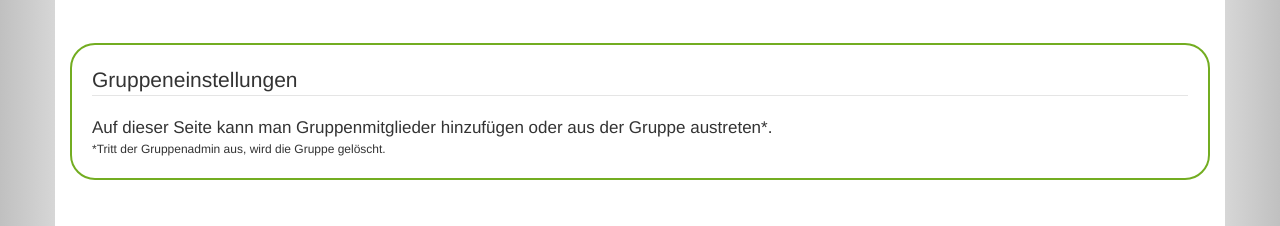
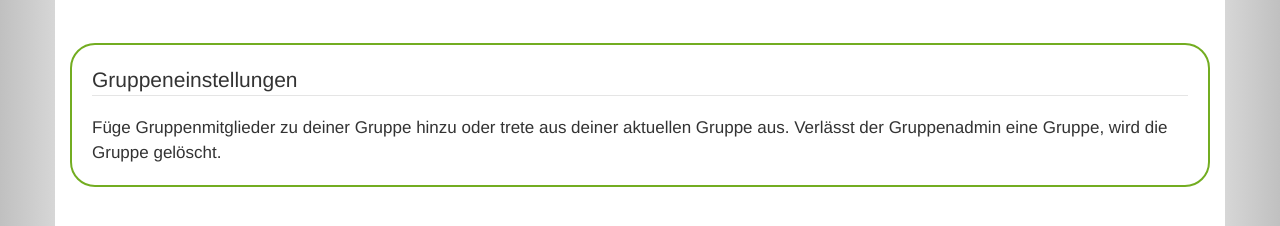
Before and after one commit to Tobsi1234/Essen_Git, a PHP site: page /gruppeneinstellungen.php in a window 1280 px wide. Shown: the part 51-277 px from the top of the page. Run offline with PHP 8.4, Linux system fonts and the light colour scheme; the visitor is signed in with stand-in values (Sample User, id 1); data that the repository does not hold is empty.

Commit message:
Beschreibungstexte leicht geändert

```diff
--- a/abstimmung.php
+++ b/abstimmung.php
@@ -297,7 +297,7 @@ require("includes/includeDatabase.php");
 			<div class="col-md-7" style="font-size: 15px">
 				<div class="info">
 					<legend>Abstimmung</legend>
-					Auf dieser Seite kann für heute, morgen oder übermorgen abgestimmt werden. Es kann für bis zu zwei Essen abgestimmt werden.
+					Auf dieser Seite kann für heute, morgen oder übermorgen abgestimmt werden. Jeder Benutzer kann bis zu zwei Essen wählen.
 				</div>
 				<div style="float:left; width:30px;"><label>Datum: </label>
 				</div>
--- a/gruppeneinstellungen.php
+++ b/gruppeneinstellungen.php
@@ -136,8 +136,7 @@ else {
 			?>
 			<div class="info">
 				<legend>Gruppeneinstellungen</legend>
-				Auf dieser Seite kann man Gruppenmitglieder hinzufügen oder aus der Gruppe austreten.
-				Tritt der Gruppenadmin aus, wird die Gruppe gelöscht.
+				Füge Gruppenmitglieder zu deiner Gruppe hinzu oder trete aus deiner aktuellen Gruppe aus. Verlässt der Gruppenadmin eine Gruppe, wird die Gruppe gelöscht.
 			</div>
 			<br>
 			<div class="form-horizontal">
@@ -161,8 +160,7 @@ else {
 		?>
 			<div class="info">
 				<legend>Gruppeneinstellungen</legend>
-				Auf dieser Seite kann man Gruppenmitglieder hinzufügen oder aus der Gruppe austreten*.<br>
-				<div style="font-size: 12px">*Tritt der Gruppenadmin aus, wird die Gruppe gelöscht.</div>
+				Füge Gruppenmitglieder zu deiner Gruppe hinzu oder trete aus deiner aktuellen Gruppe aus. Verlässt der Gruppenadmin eine Gruppe, wird die Gruppe gelöscht.
 			</div>
 			<br>
 			<label>Deine Gruppe:</label> <?php echo $gruppenname[0];?><br>
--- a/locationverwaltung.php
+++ b/locationverwaltung.php
@@ -23,7 +23,7 @@ include("includes/includeBody.php");
             <br>
             <div class="info">
                 <legend>Verwaltung</legend>
-                Auf dieser Seite wird eine Übersicht über alle Locations und Essen angezeigt. Außerdem können noch fehlende Essen oder Locations hinzugefügt werden.
+                Diese Seite enthält eine Übersicht über alle Locations und Essen. Außerdem können noch fehlende Locations oder Essen hinzugefügt werden.
             </div>
             <ul class="nav navbar-nav" id="navbarPages">
                 <li><a href="#locations"><img src="https://cdn.aldingerwolf.com/wp-content/uploads/2012/06/Stuttgart_Europaviertel_2.jpg" style="height: 250px; weight: 300px;"><br> <h3>Locationsverwaltung</h3></a></li>
--- a/verlauf.php
+++ b/verlauf.php
@@ -191,7 +191,7 @@ require("includes/includeDatabase.php");
 		<div>
 			<div class="info">
 				<legend>Verlauf</legend>
-				Auf dieser Seite werden alle Ergebnisse der Gruppe sowie die einzelnen Abstimmungen der Gruppenteilnehmer angezeigt.
+				Hier können alle vergangenen Ergebnisse eurer Gruppe sowie die einzelnen Abstimmungen der Gruppenteilnehmer eingesehen werden. Wähle einen Zeitraum, um die zugehörigen Abstimmungsergebnisse anzuzeigen.
 			</div>
 			<br>
 			<form id="verlauf" name="verlauf" action="" method="post" onsubmit="">
```
